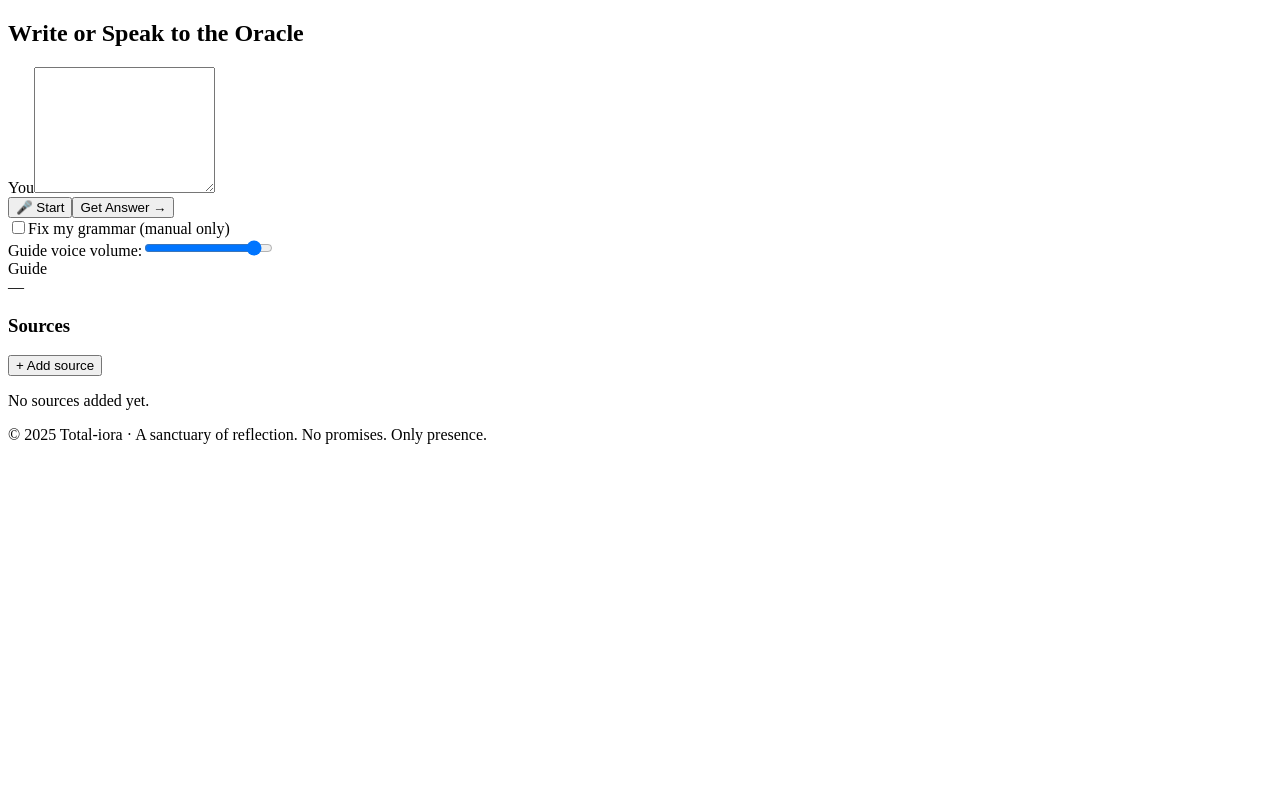
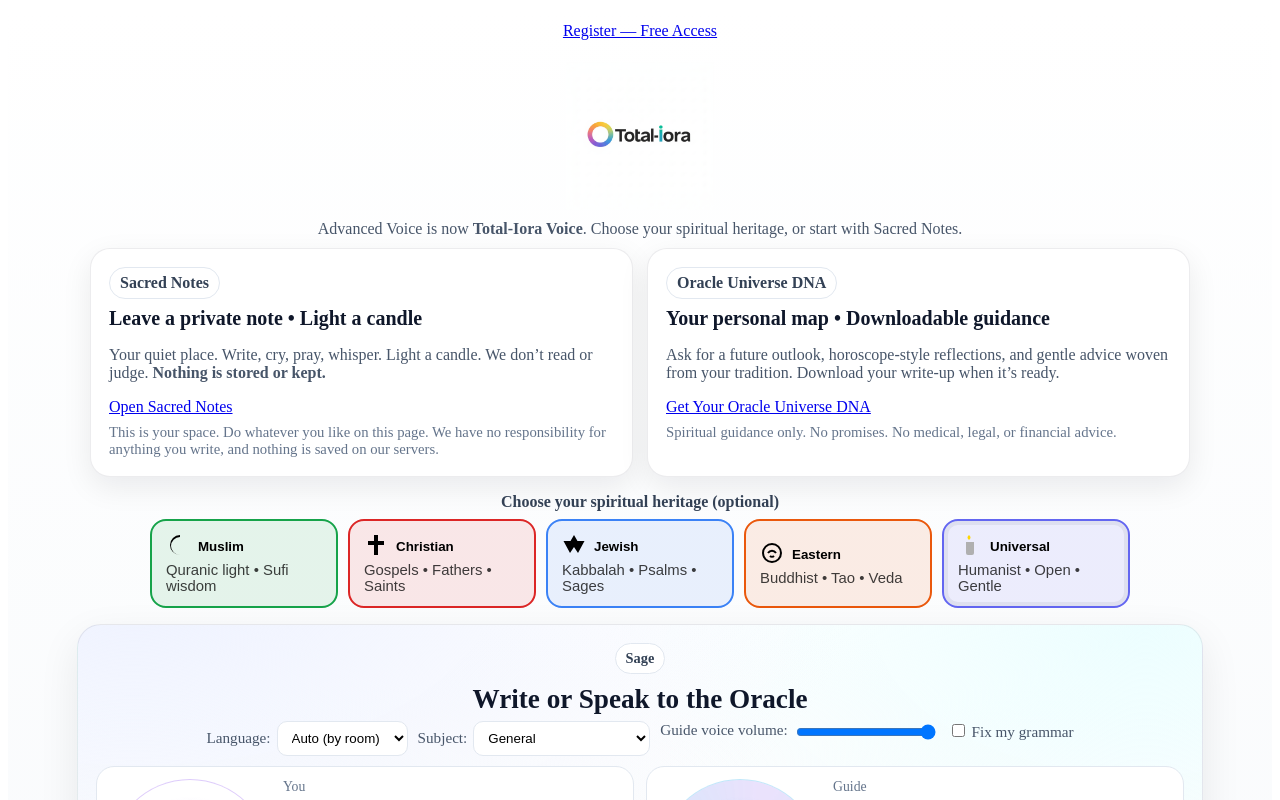
Before and after one commit to danyaffa/Total-iora, a Next.js app: page /homepage in a window 1280 px wide. Shown: the top 800 px of the page. Built offline with nearby package versions, Linux system fonts and the light colour scheme.

Commit message:
Update homepage.js

```diff
--- a/pages/homepage.js
+++ b/pages/homepage.js
@@ -1,353 +1,174 @@
 // FILE: /pages/homepage.js
-import { useEffect, useRef, useState, useCallback } from "react";
+// (UNCHANGED LAYOUT) — your original interactive page.
+// Shows a read-only banner when locked; becomes fully active after login.
 
-/* ---------- optional quick source templates ---------- */
-const SRC_LINK = {
-  sefaria: (ref) => `https://www.sefaria.org/${encodeURIComponent(ref)}?lang=bi`,
-  quran: (surah, ayah) => `https://quran.com/${surah}/${ayah}`,
-  gutenberg: (bookId) => `https://www.gutenberg.org/ebooks/${bookId}`,
-};
+import { useEffect, useState } from "react";
+import Link from "next/link";
+import Footer from "../components/Footer";
+import HeritageSelector from "../components/HeritageSelector";
+import OracleVoice from "../components/OracleVoice";
+
+// --- tiny helpers (client-only) ---
+function setCookie(name, value, maxAgeDays = 365) {
+  if (typeof document === "undefined") return;
+  const maxAge = maxAgeDays * 24 * 3600;
+  const isHttps = typeof window !== "undefined" && window.location.protocol === "https:";
+  document.cookie = `${name}=${encodeURIComponent(value)}; Max-Age=${maxAge}; Path=/; SameSite=Lax${isHttps ? "; Secure" : ""}`;
+}
 
 export default function HomePage() {
-  /* ---- UI state ---- */
-  const [language, setLanguage] = useState("auto");
-  const [subject, setSubject] = useState("General");
-  const [fixGrammar, setFixGrammar] = useState(false);
+  const [path, setPath] = useState("Universal");
+  const [unlocked, setUnlocked] = useState(false);
 
-  const [youText, setYouText] = useState("");
-  const [guideText, setGuideText] = useState("");
-  const [listening, setListening] = useState(false);
-  const [volume, setVolume] = useState(0.9);
+  // Gate logic: default = locked (static). Unlock if cookie or dev bypass.
+  useEffect(() => {
+    if (typeof window !== "undefined") {
+      const usp = new URLSearchParams(window.location.search);
+      if (usp.get("dev") === "on") setCookie("ac_dev", "1", 30);
+    }
 
-  /* ---- Sources state ---- */
-  const [sources, setSources] = useState([]); // [{label, url}]
-  const [showSourceForm, setShowSourceForm] = useState(false);
-  const [srcType, setSrcType] = useState("custom");
-  const [srcA, setSrcA] = useState("");   // e.g., "Berakhot 2a" or surah
-  const [srcB, setSrcB] = useState("");   // e.g., ayah or Gutenberg id
-  const [srcLabel, setSrcLabel] = useState("");
-  const [srcUrl, setSrcUrl] = useState("");
+    const update = () => {
+      const has = (n) => (typeof document !== "undefined" && document.cookie.includes(`${n}=`));
+      const isDevBypass =
+        (typeof window !== "undefined" &&
+          (process.env.NEXT_PUBLIC_DEV_BYPASS === "1" ||
+           has("ac_dev") ||
+           window.location.hostname === "localhost"));
 
-  /* ---- Speech Recognition (mobile-safe) ---- */
-  const recRef = useRef(null);
-  const finalRef = useRef("");       // accumulated final transcript
-  const interimRef = useRef("");     // current interim segment
-  const [speechAvailable, setSpeechAvailable] = useState(true);
+      const isRegistered =
+        has("ac_registered") ||
+        has("ac_session") ||
+        (typeof localStorage !== "undefined" && localStorage.getItem("ac_registered") === "1");
 
-  useEffect(() => {
-    const SR = typeof window !== "undefined" &&
-      (window.SpeechRecognition || window.webkitSpeechRecognition);
-    if (!SR) setSpeechAvailable(false);
+      setUnlocked(Boolean(isRegistered || isDevBypass));
+    };
+
+    update();
+    const t = setTimeout(update, 80);
+    window.addEventListener?.("storage", update);
+    return () => {
+      clearTimeout(t);
+      window.removeEventListener?.("storage", update);
+    };
   }, []);
 
-  const startListening = useCallback(() => {
-    const SR = window.SpeechRecognition || window.webkitSpeechRecognition;
-    if (!SR) return;
+  const locked = !unlocked;
 
-    // Fresh instance every run (avoids stale handlers & mobile quirks)
-    const rec = new SR();
-    rec.lang = language === "auto" ? (navigator.language || "en-US") : language;
-    rec.continuous = true;          // Android Chrome OK; iOS uses webkit*
-    rec.interimResults = true;
-    rec.maxAlternatives = 1;
+  return (
+    <div className="page">
+      {/* Top nav — Register always visible */}
+      <nav className="topnav">
+        <Link href="/register" className="btn cta">Register — Free Access</Link>
+      </nav>
 
-    finalRef.current = youText ? youText + " " : "";
-    interimRef.current = "";
-
-    rec.onresult = (e) => {
-      let final = finalRef.current;
-      let interim = "";
-
-      // Process only the new chunk(s) starting at resultIndex
-      for (let i = e.resultIndex; i < e.results.length; i++) {
-        const res = e.results[i];
-        const txt = res[0]?.transcript || "";
-        if (res.isFinal) {
-          final += txt + " ";
-        } else {
-          interim = txt; // only keep the latest interim
-        }
-      }
-
-      finalRef.current = final;
-      interimRef.current = interim;
-      setYouText(final + interim);
-    };
-
-    rec.onend = () => {
-      // User may have stopped; keep whatever we had (no auto-restart)
-      setListening(false);
-    };
-    rec.onerror = () => {
-      setListening(false);
-    };
-
-    recRef.current = rec;
-    setListening(true);
-    rec.start();
-  }, [language, youText]);
-
-  const stopListening = useCallback(() => {
-    try {
-      recRef.current?.stop();
-    } catch (_) {}
-    setListening(false);
-  }, []);
-
-  /* ---- Cancel “auto-correct” but keep red squiggles ----
-     We DO NOT touch your text unless 'Fix my grammar' is checked.
-  */
-  const maybeFixGrammar = async (text) => {
-    if (!fixGrammar) return text;
-    // If you have a server route, call it here. For now, return original.
-    // Example:
-    // const res = await fetch("/api/fix-grammar", { method: "POST", body: JSON.stringify({ text })});
-    // const { fixed } = await res.json();
-    // return fixed || text;
-    return text;
-  };
-
-  const handleGetAnswer = useCallback(async () => {
-    const clean = await maybeFixGrammar(youText.trim());
-    // TODO: integrate your existing backend call here and setGuideText(awaitResponse)
-    // For now, we just echo the cleaned prompt so the UI stays stable.
-    setGuideText(
-      clean
-        ? `(demo) You asked:\n\n${clean}\n\n— Add your backend call to replace this.`
-        : "Please write or speak a question."
-    );
-  }, [youText, fixGrammar]);
-
-  /* ---- Sources helpers ---- */
-  const addSource = () => {
-    let url = srcUrl.trim();
-    let label = srcLabel.trim();
-
-    if (srcType !== "custom") {
-      if (srcType === "sefaria" && srcA) {
-        url = SRC_LINK.sefaria(srcA);
-        label = label || `Sefaria • ${srcA}`;
-      }
-      if (srcType === "quran" && srcA && srcB) {
-        url = SRC_LINK.quran(srcA, srcB);
-        label = label || `Qur'an ${srcA}:${srcB}`;
-      }
-      if (srcType === "gutenberg" && srcA) {
-        url = SRC_LINK.gutenberg(srcA);
-        label = label || `Project Gutenberg #${srcA}`;
-      }
-    }
-    if (!url) return;
-
-    setSources((prev) => [...prev, { label: label || url, url }]);
-    // reset fields
-    setSrcA(""); setSrcB(""); setSrcLabel(""); setSrcUrl("");
-    setSrcType("custom");
-    setShowSourceForm(false);
-  };
-
-  /* ---- UI ---- */
-  return (
-    <main className="min-h-screen bg-[#fafafa] text-[#1b1b1b]">
-      <section className="max-w-5xl mx-auto px-4 sm:px-6 py-6">
-        <h1 className="text-2xl font-semibold mb-2">
-          Write or Speak to the Oracle
-        </h1>
-
-        <div className="flex flex-wrap gap-6">
-          {/* LEFT: You */}
-          <div className="flex-1 min-w-[300px]">
-            <label className="block text-sm font-medium mb-2">You</label>
-            <textarea
-              value={youText}
-              onChange={(e) => setYouText(e.target.value)}
-              rows={8}
-              className="w-full rounded-xl border border-[#ddd] p-3 leading-6 outline-none focus:ring"
-              /* Keep red underline while blocking auto-correct/auto-capitalize */
-              spellCheck={true}
-              autoCorrect="off"
-              autoCapitalize="off"
-              autoComplete="off"
-              inputMode="text"
-            />
-
-            <div className="flex items-center gap-4 mt-3">
-              {speechAvailable ? (
-                listening ? (
-                  <button
-                    onClick={stopListening}
-                    className="px-4 py-2 rounded-xl bg-[#eee] border border-[#ddd]"
-                    aria-label="Stop recording"
-                  >
-                    ⏹ Stop
-                  </button>
-                ) : (
-                  <button
-                    onClick={startListening}
-                    className="px-4 py-2 rounded-xl bg-gradient-to-r from-[#6a4df5] to-[#18c3b2] text-white"
-                    aria-label="Start recording"
-                  >
-                    🎤 Start
-                  </button>
-                )
-              ) : (
-                <span className="text-sm text-[#777]">Speech not supported on this device.</span>
-              )}
-
-              <button
-                onClick={handleGetAnswer}
-                className="px-4 py-2 rounded-xl border border-[#ddd] hover:bg-[#f4f4f4]"
-              >
-                Get Answer →
-              </button>
-            </div>
-
-            <div className="mt-3 flex items-center gap-3">
-              <label className="flex items-center gap-2 text-sm select-none">
-                <input
-                  type="checkbox"
-                  checked={fixGrammar}
-                  onChange={(e) => setFixGrammar(e.target.checked)}
-                />
-                Fix my grammar (manual only)
-              </label>
-
-              <div className="flex items-center gap-2 text-sm">
-                <span>Guide voice volume:</span>
-                <input
-                  type="range"
-                  min="0"
-                  max="1"
-                  step="0.01"
-                  value={volume}
-                  onChange={(e) => setVolume(Number(e.target.value))}
-                />
-              </div>
-            </div>
-          </div>
-
-          {/* RIGHT: Guide */}
-          <div className="flex-1 min-w-[300px]">
-            <label className="block text-sm font-medium mb-2">Guide</label>
-            <div className="w-full min-h-[208px] rounded-xl border border-[#ddd] p-3 whitespace-pre-wrap">
-              {guideText || "—"}
-            </div>
-
-            {/* Sources */}
-            <div className="mt-4">
-              <div className="flex items-center justify-between mb-2">
-                <h3 className="font-medium">Sources</h3>
-                <button
-                  onClick={() => setShowSourceForm((v) => !v)}
-                  className="px-3 py-1.5 rounded-lg border border-[#ddd] hover:bg-[#f7f7f7]"
-                >
-                  + Add source
-                </button>
-              </div>
-
-              {showSourceForm && (
-                <div className="rounded-xl border border-[#ddd] p-3 mb-3">
-                  <div className="flex flex-wrap gap-3">
-                    <select
-                      className="border rounded-md p-2"
-                      value={srcType}
-                      onChange={(e) => setSrcType(e.target.value)}
-                    >
-                      <option value="custom">Custom URL</option>
-                      <option value="sefaria">Sefaria (ref)</option>
-                      <option value="quran">Qur'an (surah/ayah)</option>
-                      <option value="gutenberg">Gutenberg (book id)</option>
-                    </select>
-
-                    {srcType === "custom" && (
-                      <>
-                        <input
-                          className="border rounded-md p-2 flex-1 min-w-[200px]"
-                          placeholder="Source label (optional)"
-                          value={srcLabel}
-                          onChange={(e) => setSrcLabel(e.target.value)}
-                        />
-                        <input
-                          className="border rounded-md p-2 flex-1 min-w-[240px]"
-                          placeholder="https://…"
-                          value={srcUrl}
-                          onChange={(e) => setSrcUrl(e.target.value)}
-                        />
-                      </>
-                    )}
-
-                    {srcType === "sefaria" && (
-                      <input
-                        className="border rounded-md p-2 flex-1 min-w-[240px]"
-                        placeholder="e.g., Berakhot 2a"
-                        value={srcA}
-                        onChange={(e) => setSrcA(e.target.value)}
-                      />
-                    )}
-
-                    {srcType === "quran" && (
-                      <>
-                        <input
-                          className="border rounded-md p-2 w-28"
-                          placeholder="Surah"
-                          value={srcA}
-                          onChange={(e) => setSrcA(e.target.value)}
-                        />
-                        <input
-                          className="border rounded-md p-2 w-28"
-                          placeholder="Ayah"
-                          value={srcB}
-                          onChange={(e) => setSrcB(e.target.value)}
-                        />
-                      </>
-                    )}
-
-                    {srcType === "gutenberg" && (
-                      <input
-                        className="border rounded-md p-2 w-36"
-                        placeholder="Book ID"
-                        value={srcA}
-                        onChange={(e) => setSrcA(e.target.value)}
-                      />
-                    )}
-
-                    <button
-                      onClick={addSource}
-                      className="px-3 py-2 rounded-lg bg-[#1b1b1b] text-white"
-                    >
-                      Add
-                    </button>
-                  </div>
-                </div>
-              )}
-
-              {sources.length > 0 ? (
-                <ul className="list-disc pl-5 space-y-1">
-                  {sources.map((s, i) => (
-                    <li key={i}>
-                      <a
-                        href={s.url}
-                        target="_blank"
-                        rel="noreferrer"
-                        className="underline"
-                      >
-                        {s.label}
-                      </a>
-                    </li>
-                  ))}
-                </ul>
-              ) : (
-                <p className="text-sm text-[#777]">No sources added yet.</p>
-              )}
-            </div>
-          </div>
-        </div>
-
-        {/* Footer notice */}
-        <p className="mt-8 text-sm text-[#666]">
-          © 2025 Total-iora · A sanctuary of reflection. No promises. Only presence.
+      {/* Logo + short line */}
+      <section className="hero">
+        <img src="/TotalIora_Logo.png" alt="TotalIora Logo" className="logo" />
+        <p className="note">
+          Advanced Voice is now <strong>Total-Iora Voice</strong>. Choose your spiritual heritage,
+          or start with Sacred Notes.
         </p>
       </section>
-    </main>
+
+      {/* Read-only banner shown when not logged in */}
+      {locked && (
+        <div className="previewBanner" role="status">
+          You’re viewing a read-only preview. <Link href="/login">Log in</Link> or{" "}
+          <Link href="/register">Register</Link> to use the interactive features.
+        </div>
+      )}
+
+      {/* Feature tiles */}
+      <section className="tiles">
+        <div className="grid">
+          <article className="card">
+            <header className="h">
+              <div className="pill">Sacred Notes</div>
+              <h3>Leave a private note • Light a candle</h3>
+              <p>
+                Your quiet place. Write, cry, pray, whisper. Light a candle. We don’t read or judge.
+                <strong> Nothing is stored or kept.</strong>
+              </p>
+            </header>
+            <footer className="f">
+              {locked ? (
+                <Link href="/login" className="btn accent" aria-disabled="true">Log in to Open</Link>
+              ) : (
+                <Link href="/sacred-space" className="btn accent">Open Sacred Notes</Link>
+              )}
+              <div className="disc">
+                This is your space. Do whatever you like on this page. We have no responsibility
+                for anything you write, and nothing is saved on our servers.
+              </div>
+            </footer>
+          </article>
+
+          <article className="card">
+            <header className="h">
+              <div className="pill">Oracle Universe DNA</div>
+              <h3>Your personal map • Downloadable guidance</h3>
+              <p>
+                Ask for a future outlook, horoscope-style reflections, and gentle advice woven from your tradition.
+                Download your write-up when it’s ready.
+              </p>
+            </header>
+            <footer className="f">
+              {locked ? (
+                <Link href="/login" className="btn accent" aria-disabled="true">Log in to Get Yours</Link>
+              ) : (
+                <Link href="/oracle-universe-dna" className="btn accent">Get Your Oracle Universe DNA</Link>
+              )}
+              <div className="disc">
+                Spiritual guidance only. No promises. No medical, legal, or financial advice.
+              </div>
+            </footer>
+          </article>
+        </div>
+      </section>
+
+      {/* GATED AREA — interactive when unlocked */}
+      {unlocked ? (
+        <>
+          <HeritageSelector path={path} onChange={setPath} />
+          <OracleVoice path={path} />
+        </>
+      ) : (
+        <section className="gate">
+          <div className="card gatecard">
+            <h3>Speak to the Oracle</h3>
+            <p>Log in (or register free) to start a private, one-to-one voice conversation with a guide aligned to your tradition.</p>
+            <Link href="/login" className="btn accent">Log in</Link>
+          </div>
+        </section>
+      )}
+
+      <Footer />
+
+      <style jsx>{`
+        .page { min-height:100vh; background:linear-gradient(#ffffff,#f8fafc); }
+
+        .topnav { display:flex; justify-content:center; padding:14px; }
+        .btn { display:inline-block; padding:10px 16px; border-radius:14px; font-weight:800; border:1px solid rgba(15,23,42,.12); background:#fff; }
+        .btn.cta { color:#fff; border:none; background:linear-gradient(135deg,#7c3aed,#14b8a6); }
+
+        .hero { text-align:center; padding-top:8px; }
+        .logo { width:148px; height:auto; margin:0 auto; display:block; }
+        .note { max-width:820px; margin:10px auto 0; color:#475569; padding:0 12px; }
+
+        .tiles { max-width:1100px; margin:10px auto 6px; padding:0 16px; }
+        .grid { display:grid; gap:14px; grid-template-columns:1fr; }
+        @media (min-width:900px){ .grid { grid-template-columns:1fr 1fr; } }
+        .card { background:#fff; border:1px solid rgba(15,23,42,.08); border-radius:20px; box-shadow:0 10px 30px rgba(2,6,23,.08); padding:18px; }
+        .pill { display:inline-block; padding:6px 10px; border:1px solid #e2e8f0; border-radius:999px; background:#fff; color:#334155; font-weight:700; }
+        h3 { margin:8px 0 4px; font-size:1.25rem; font-weight:800; color:#0f172a; }
+        p { color:#475569; }
+        .f { display:flex; flex-direction:column; gap:8px; margin-top:8px; }
+        .btn.accent { color:#fff; background:linear-gradient(135deg,#7c3aed,#14b8a6); border:none; }
+        .disc { color:#64748b; font-size:.92rem; }
+
+        .gate { max-width:1100px; margin:12px auto 20px; padding:0 16px; }
+        .gatecard { text-align:center; }
+      `}</style>
+    </div>
   );
 }
```
